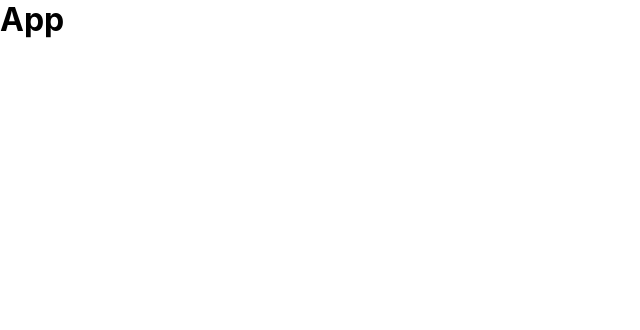
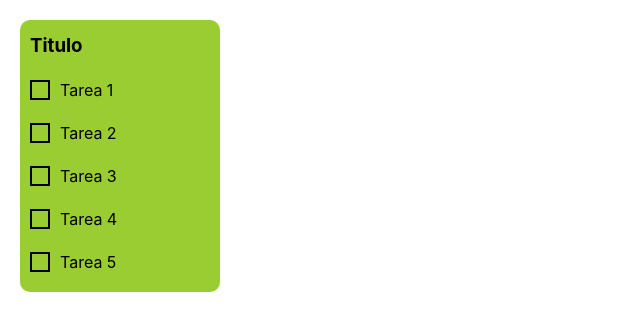
Before and after one commit to Quarzizus/QuarzizusKeep, a React (Vite) app: page / in a window 1280 px wide. Shown: the top 330 px of the page, without its empty margins (0-640 px from the left). Built offline with nearby package versions, Linux system fonts and the light colour scheme.

Commit message:
:lipstick: Card, Checkbox, Container

```diff
--- a/package.json
+++ b/package.json
@@ -17,6 +17,7 @@
     "@testing-library/react": "^12.1.2",
     "@types/react": "^17.0.33",
     "@types/react-dom": "^17.0.10",
+    "@types/styled-components": "^5.1.19",
     "@vitejs/plugin-react": "^1.0.7",
     "jest": "^27.4.5",
     "react-test-renderer": "^17.0.2",
--- a/src/app/index.tsx
+++ b/src/app/index.tsx
@@ -1,7 +1,9 @@
+import { ContainerTasks } from "../components/containerTasks";
+
 const App = (): JSX.Element => {
   return (
     <>
-      <h1>App</h1>
+      <ContainerTasks />
     </>
   );
 };
--- /dev/null
+++ b/src/components/checkbox/index.tsx
@@ -0,0 +1,16 @@
+import { useState } from "react";
+import { CheckBoxComponent } from "./styles";
+
+const CheckBox = (): JSX.Element => {
+  const [checked, setChecked] = useState(false);
+  const handleClick = (): void => {
+    setChecked(!checked);
+  };
+  return (
+    <CheckBoxComponent onClick={handleClick}>
+      {checked && "X"}
+    </CheckBoxComponent>
+  );
+};
+
+export { CheckBox };
--- /dev/null
+++ b/src/components/checkbox/styles.ts
@@ -0,0 +1,13 @@
+import styled from "styled-components";
+
+const CheckBoxComponent = styled.div`
+  width: 20px;
+  height: 20px;
+  border: 2px solid black;
+  margin-right: 10px;
+  display: flex;
+  align-items: center;
+  justify-content: center;
+`;
+
+export { CheckBoxComponent };
--- /dev/null
+++ b/src/components/containerTasks/index.tsx
@@ -0,0 +1,12 @@
+import { TaskCard } from "../taskCard";
+import { GridTasks } from "./styles";
+
+const ContainerTasks = (): JSX.Element => {
+  return (
+    <GridTasks>
+      <TaskCard />
+    </GridTasks>
+  );
+};
+
+export { ContainerTasks };
--- /dev/null
+++ b/src/components/containerTasks/styles.ts
@@ -0,0 +1,14 @@
+import styled from "styled-components";
+
+const GridTasks = styled.section`
+  width: 100%;
+  /* background-color: blue; */
+  height: minmax(100vh, auto);
+  display: grid;
+  grid-template-columns: repeat(auto-fill, minmax(200px, 1fr));
+  gap: 1rem;
+  margin-left: 20px;
+  margin-top: 20px;
+`;
+
+export { GridTasks };
--- /dev/null
+++ b/src/components/task/index.tsx
@@ -0,0 +1,17 @@
+import { CheckBox } from "../checkbox";
+import { TaskComponent } from "./styles";
+
+const Task = ({ text }: { text: string }) => {
+  return (
+    <TaskComponent
+    // contentEditable="true"
+    // suppressContentEditableWarning={true}
+    // spellCheck="false"
+    >
+      <CheckBox />
+      {text}
+    </TaskComponent>
+  );
+};
+
+export { Task };
--- /dev/null
+++ b/src/components/task/styles.ts
@@ -0,0 +1,13 @@
+import styled from "styled-components";
+
+const TaskComponent = styled.li`
+  margin-top: 3px;
+  height: 40px;
+  display: flex;
+  align-items: center;
+  &:focus {
+    outline: 1px solid white;
+  }
+`;
+
+export { TaskComponent };
--- /dev/null
+++ b/src/components/taskCard/index.tsx
@@ -0,0 +1,25 @@
+import { Task } from "../task";
+import { TaskCardComponent } from "./styles";
+
+const TaskCard = () => {
+  return (
+    <TaskCardComponent>
+      <h3
+        contentEditable="true"
+        suppressContentEditableWarning={true}
+        spellCheck="false"
+      >
+        Titulo
+      </h3>
+      <ul>
+        <Task text="Tarea 1" />
+        <Task text="Tarea 2" />
+        <Task text="Tarea 3" />
+        <Task text="Tarea 4" />
+        <Task text="Tarea 5" />
+      </ul>
+    </TaskCardComponent>
+  );
+};
+
+export { TaskCard };
--- /dev/null
+++ b/src/components/taskCard/styles.ts
@@ -0,0 +1,19 @@
+import styled from "styled-components";
+
+const TaskCardComponent = styled.article`
+  background-color: yellowgreen;
+  border-radius: 10px;
+  padding: 10px;
+  h3 {
+    height: 30px;
+    display: flex;
+    align-items: center;
+  }
+  h3:focus,
+  ul {
+    list-style: none;
+    margin-top: 10px;
+  }
+`;
+
+export { TaskCardComponent };
```
Also changed, not shown: 1 other file (tests, documents, lock files or other folders).
